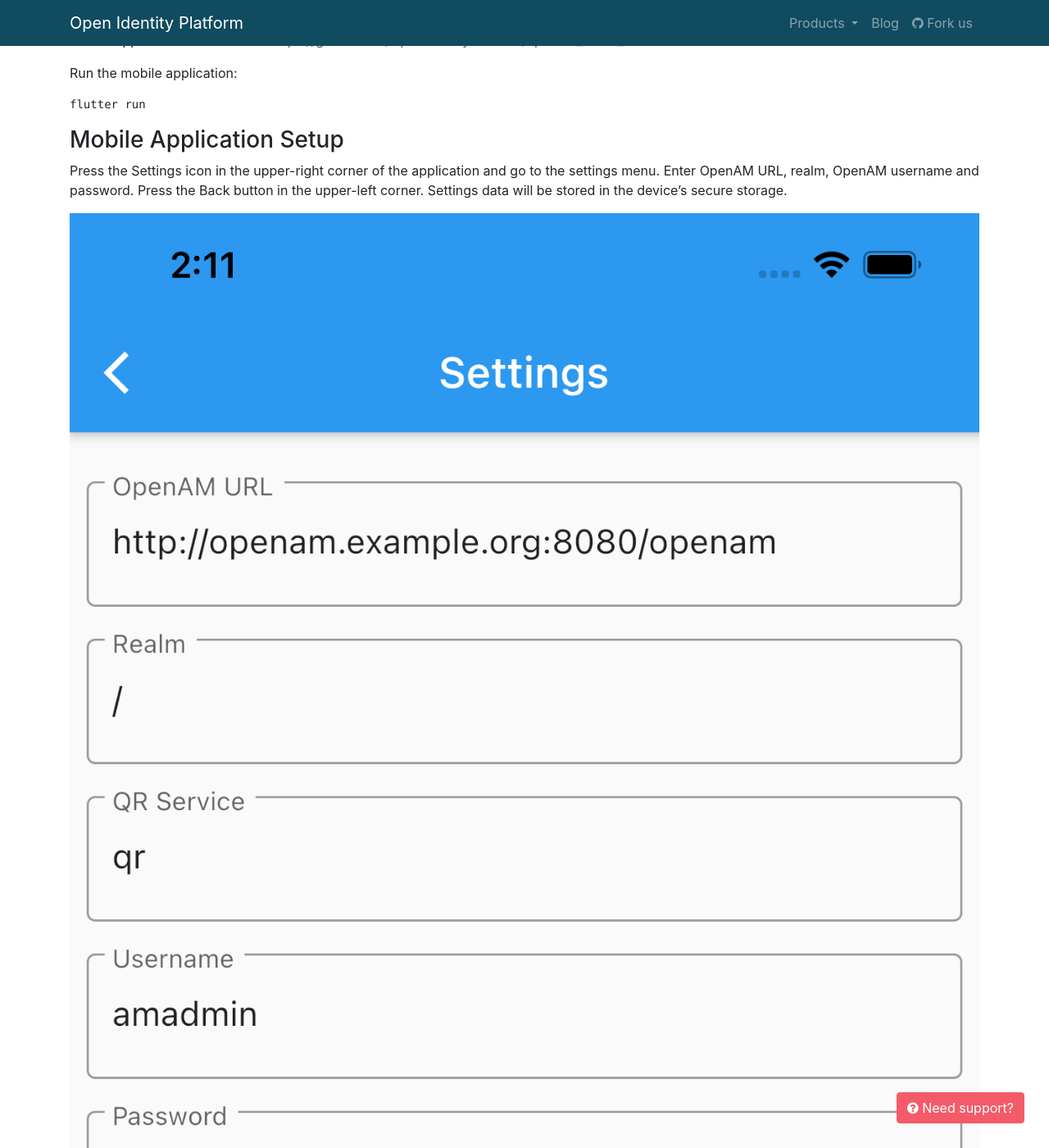
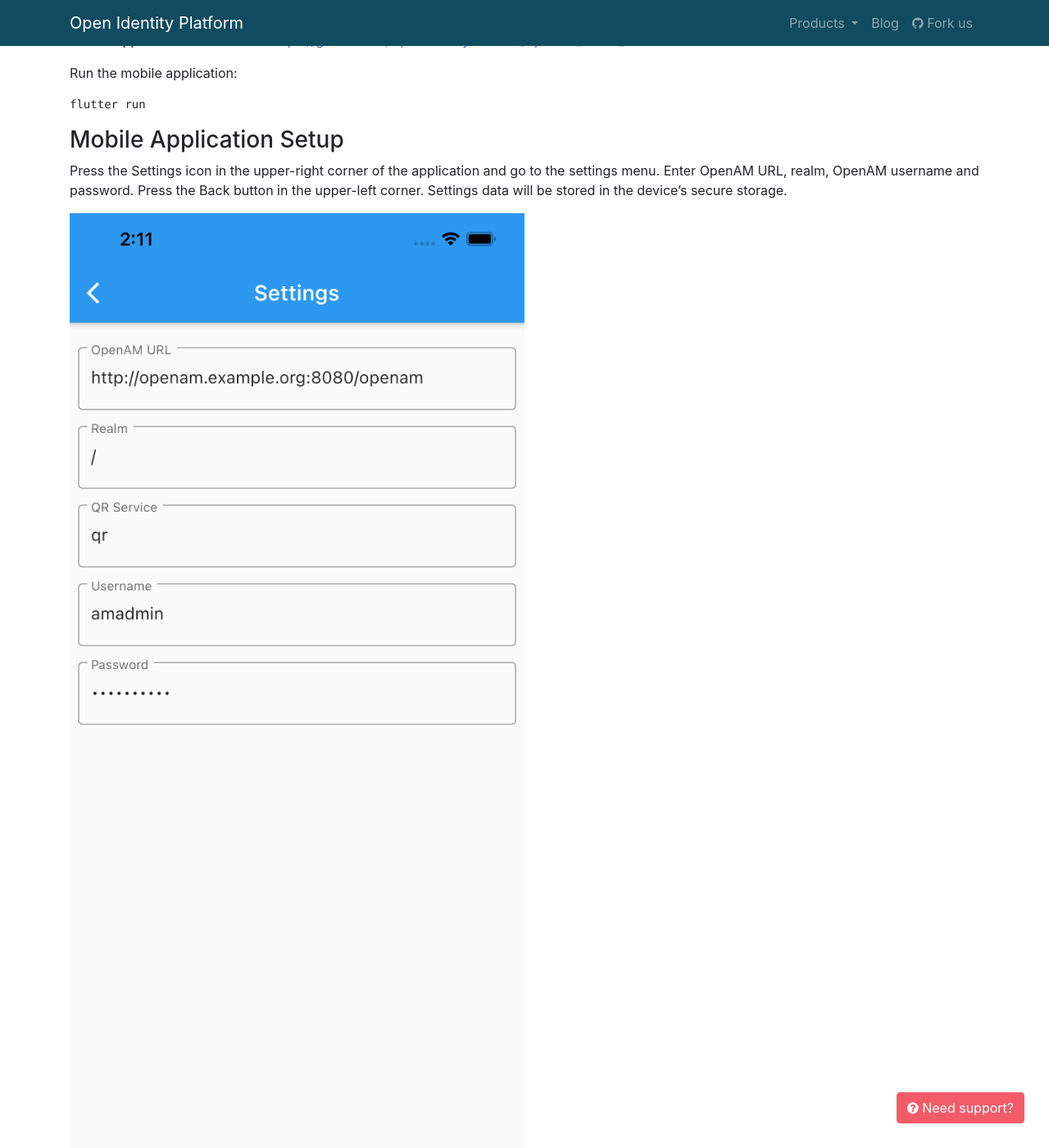
Before and after one commit to OpenIdentityPlatform/OpenIdentityPlatform.org, a Jekyll site: the page built from blog/openam-qr-authentication.md, in a window 1280 px wide and 1400 px high, scrolled down 2903 px. Shown: the whole window at 82% size. Built offline with Jekyll 4.4.1, drawn with Linux system fonts in a browser that asks for light colours.

Commit message:
style images

```diff
--- a/assets/css/main.scss
+++ b/assets/css/main.scss
@@ -136,3 +136,13 @@
 .popover {
   max-width: 95%;
 }
+
+@media (min-width: 576px) {
+  img[alt*=mobile] {
+    width: 50%;
+  }
+
+  img[alt*='QR code'] {
+    width: 50%;
+  }
+}
```
